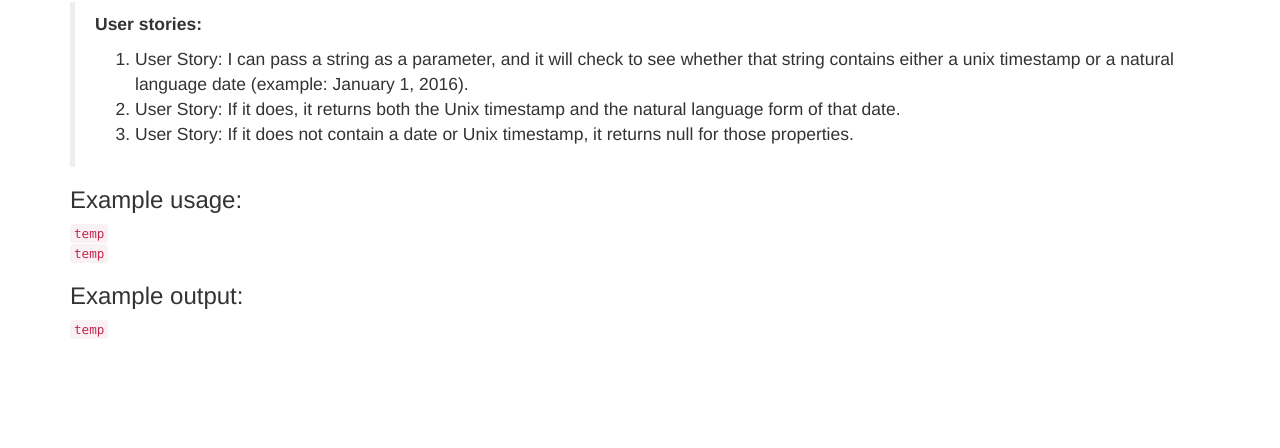
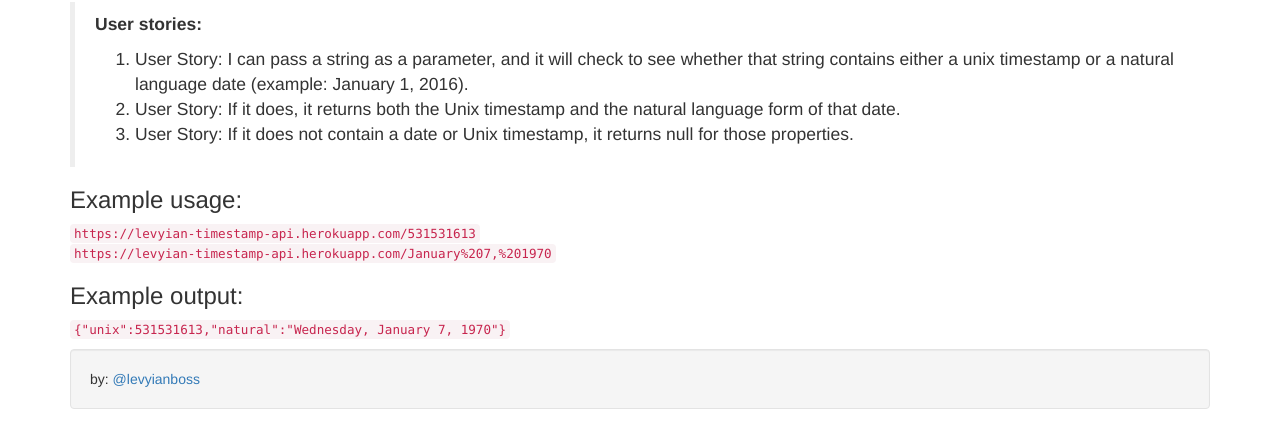
Before and after one commit to levyian/timestamp-api, a website: page public/index.html in a window 1280 px wide. Shown: the part 68-516 px from the top of the page. Drawn offline with nearby package versions, Linux system fonts and the light colour scheme.

Commit message:
updated html

```diff
--- a/public/index.html
+++ b/public/index.html
@@ -29,11 +29,17 @@
         </blockquote>
 
         <h3>Example usage:</h3>
-        <code>temp</code><br/>
-        <code>temp</code>
+        <code>https://levyian-timestamp-api.herokuapp.com/531531613</code><br/>
+        <code>https://levyian-timestamp-api.herokuapp.com/January%207,%201970</code>
 
         <h3>Example output:</h3>
-        <code>temp</code>
+        <code>{"unix":531531613,"natural":"Wednesday, January 7, 1970"}</code>
+
+        <p>
+            <div class="well">
+                by: <a href="https://twitter.com/levyianboss">@levyianboss</a>
+            </div>
+        </p>
     </div>
   </body>
 </html>
```
